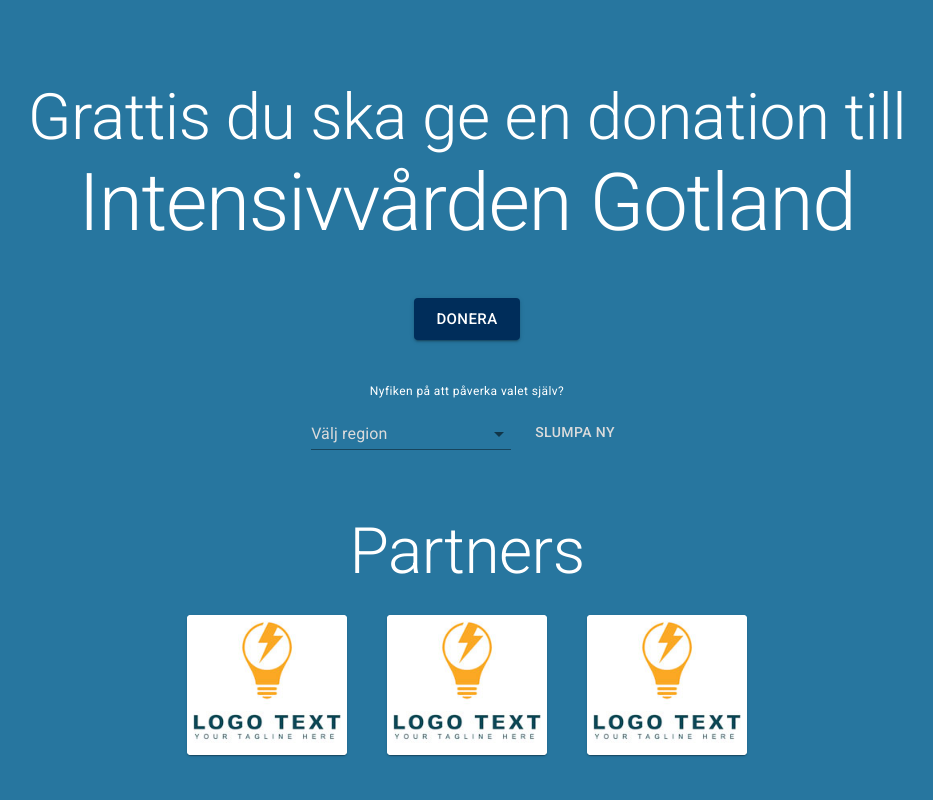
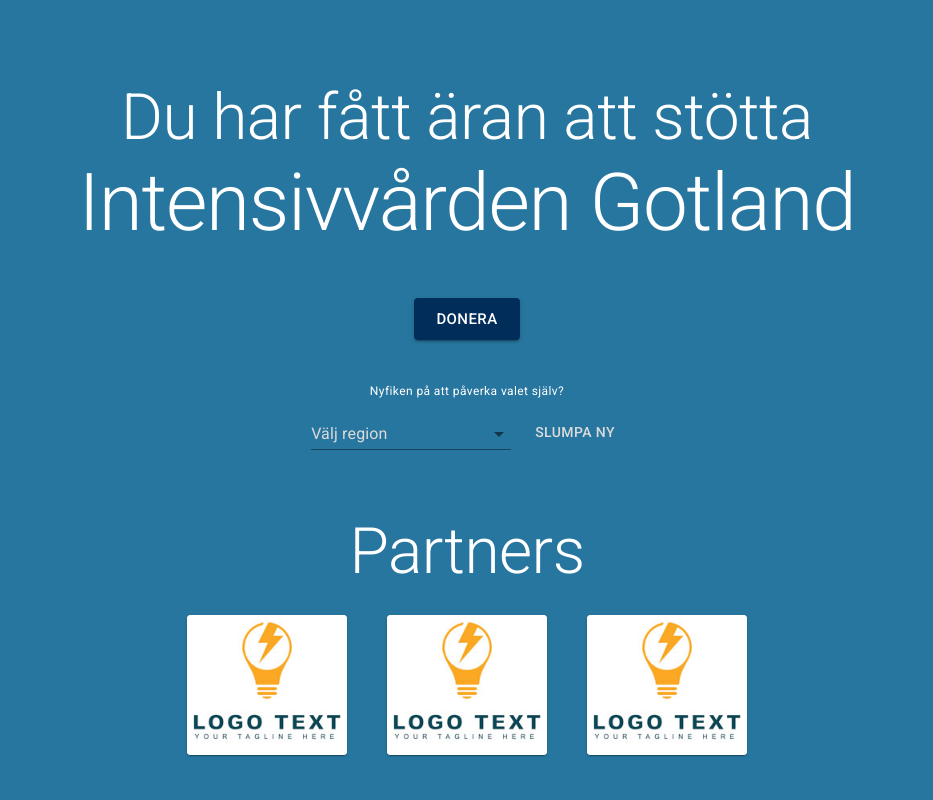
Before and after one commit to ahrberg/covid-heroes, a React (Create React App) app: page / in a window 1280 px wide. Shown: the top 800 px of the page, without its empty margins (173-1106 px from the left). Built offline with nearby package versions, Linux system fonts and the light colour scheme.

Commit message:
Typo change

```diff
--- a/src/views/Home.tsx
+++ b/src/views/Home.tsx
@@ -36,7 +36,7 @@ const Home: React.FC = () => {
         <Box marginTop={10} marginBottom={6}>
           <Grid item>
             <Typography align="center" variant="h2">
-              Grattis du ska ge en donation till
+              Du har fått äran att stötta
             </Typography>
           </Grid>
           <Grid item>
```
